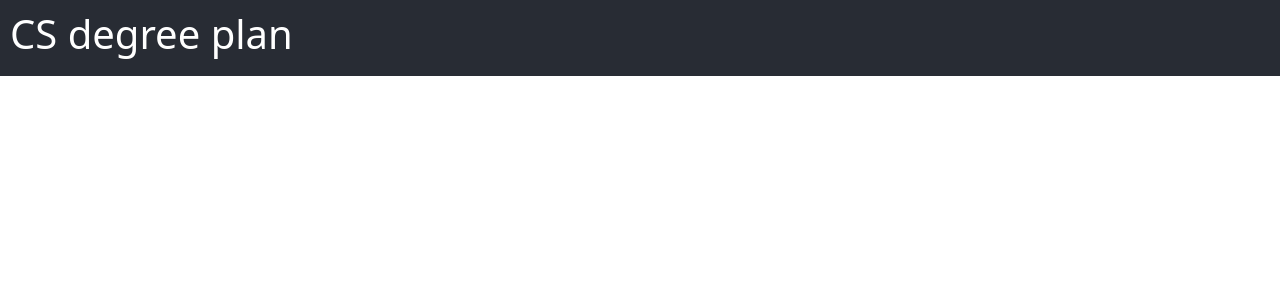
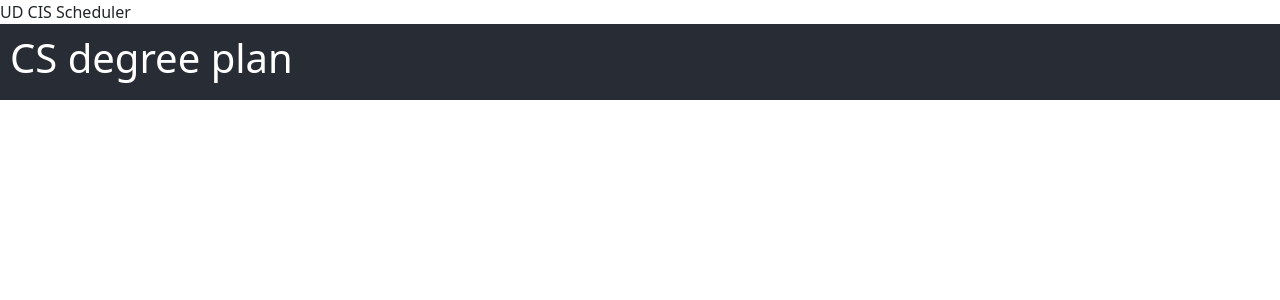
Before and after one commit to mnawar27/ud-cis-scheduler-team-7, a React (Create React App) app: page / in a window 1280 px wide. Shown: the top 300 px of the page. Built offline with nearby package versions, Linux system fonts and the light colour scheme.

Commit message:
added UD CIS scheduler?

```diff
--- a/src/App.tsx
+++ b/src/App.tsx
@@ -5,6 +5,7 @@ import "bootstrap/dist/css/bootstrap.min.css";
 function App(): JSX.Element {
     return (
         <div className="App">
+            UD CIS Scheduler
             <header className="App-header">
 
                 <h1>CS degree plan</h1>
```
